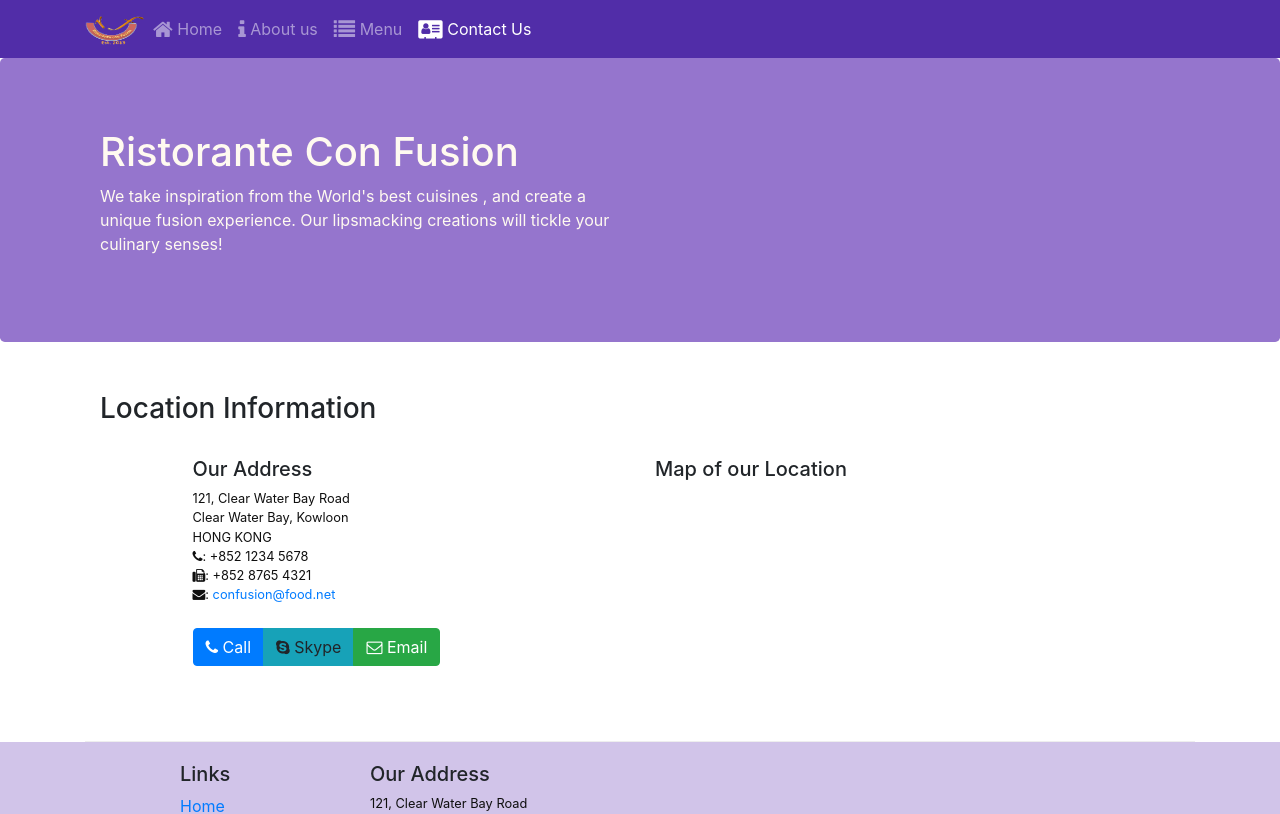
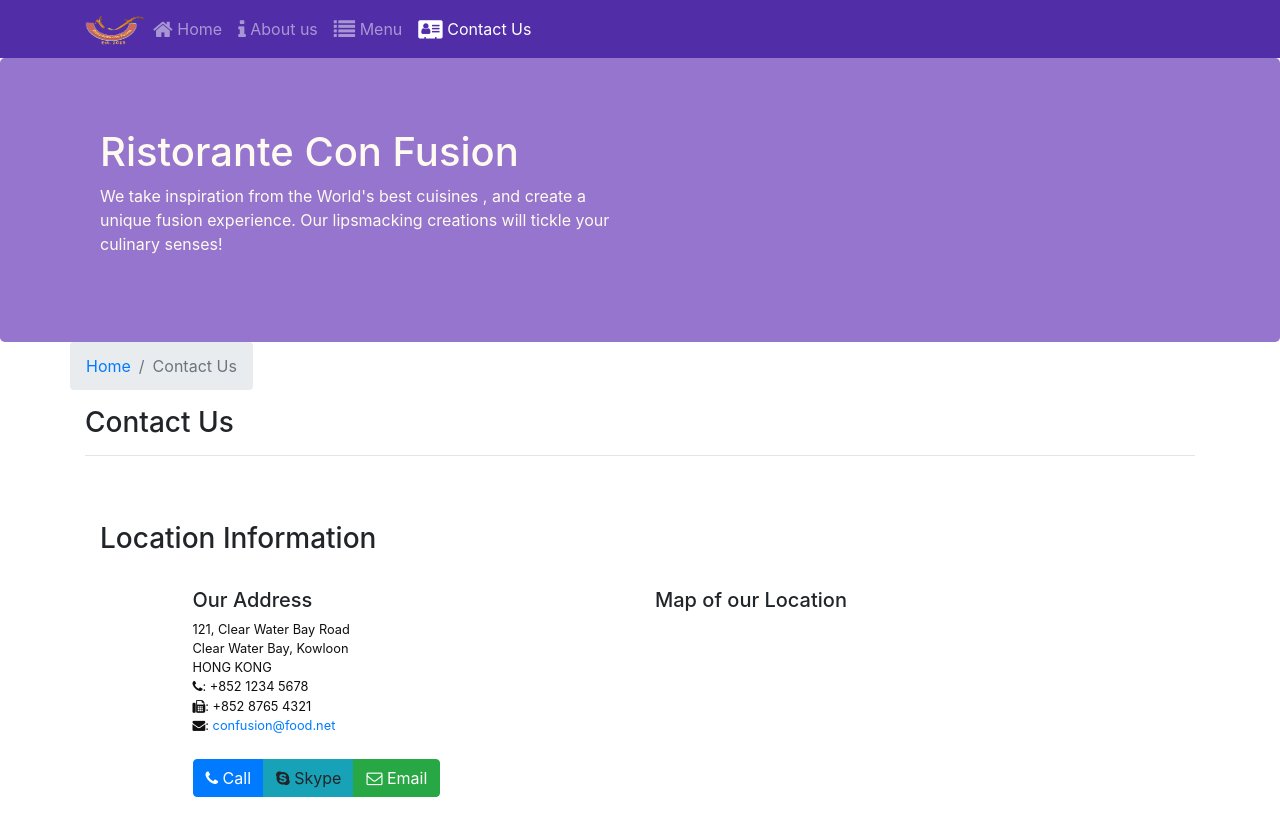
Before and after one commit to nitinkishore04/confusion, a React (Create React App) app: page /contactus in a window 1280 px wide. Shown: the top 814 px of the page. Built offline with nearby package versions, Linux system fonts and the light colour scheme.

Commit message:
Contact us Breadcrumb

```diff
--- a/src/components/ContactComponent.js
+++ b/src/components/ContactComponent.js
@@ -1,8 +1,20 @@
 import React from 'react';
+import { Breadcrumb, BreadcrumbItem } from 'reactstrap';
+import { Link } from 'react-router-dom';
 
 function Contact(props) {
     return(
         <div className="container">
+            <div className="row">
+                <Breadcrumb>
+                    <BreadcrumbItem><Link to="/home">Home</Link></BreadcrumbItem>
+                    <BreadcrumbItem active>Contact Us</BreadcrumbItem>
+                </Breadcrumb>
+                    <div className="col-12">
+                        <h3>Contact Us</h3>
+                        <hr/>
+                    </div>
+            </div>
             <div className="row row-content">
                 <div className="col-12">
                 <h3>Location Information</h3>
```
